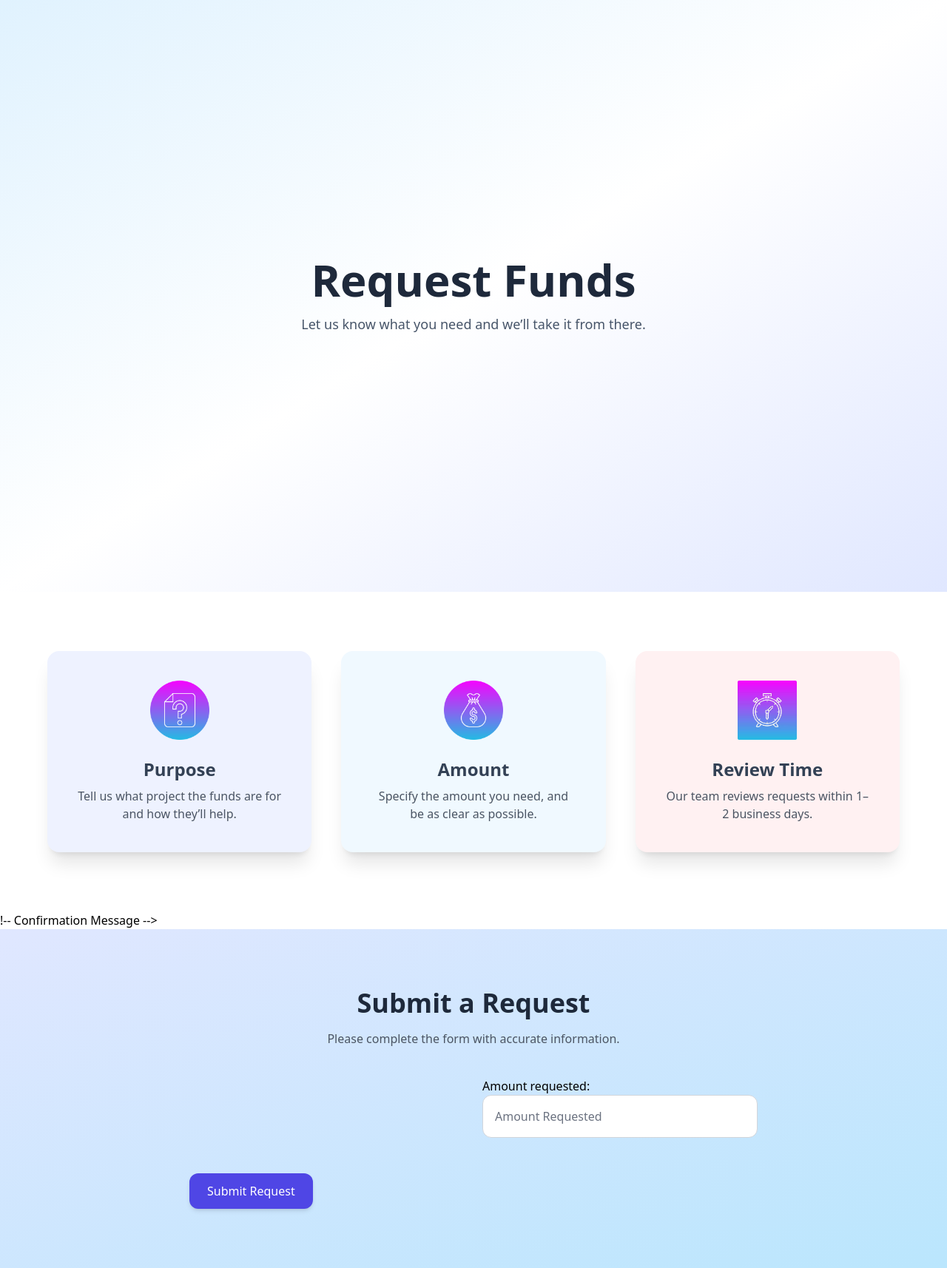
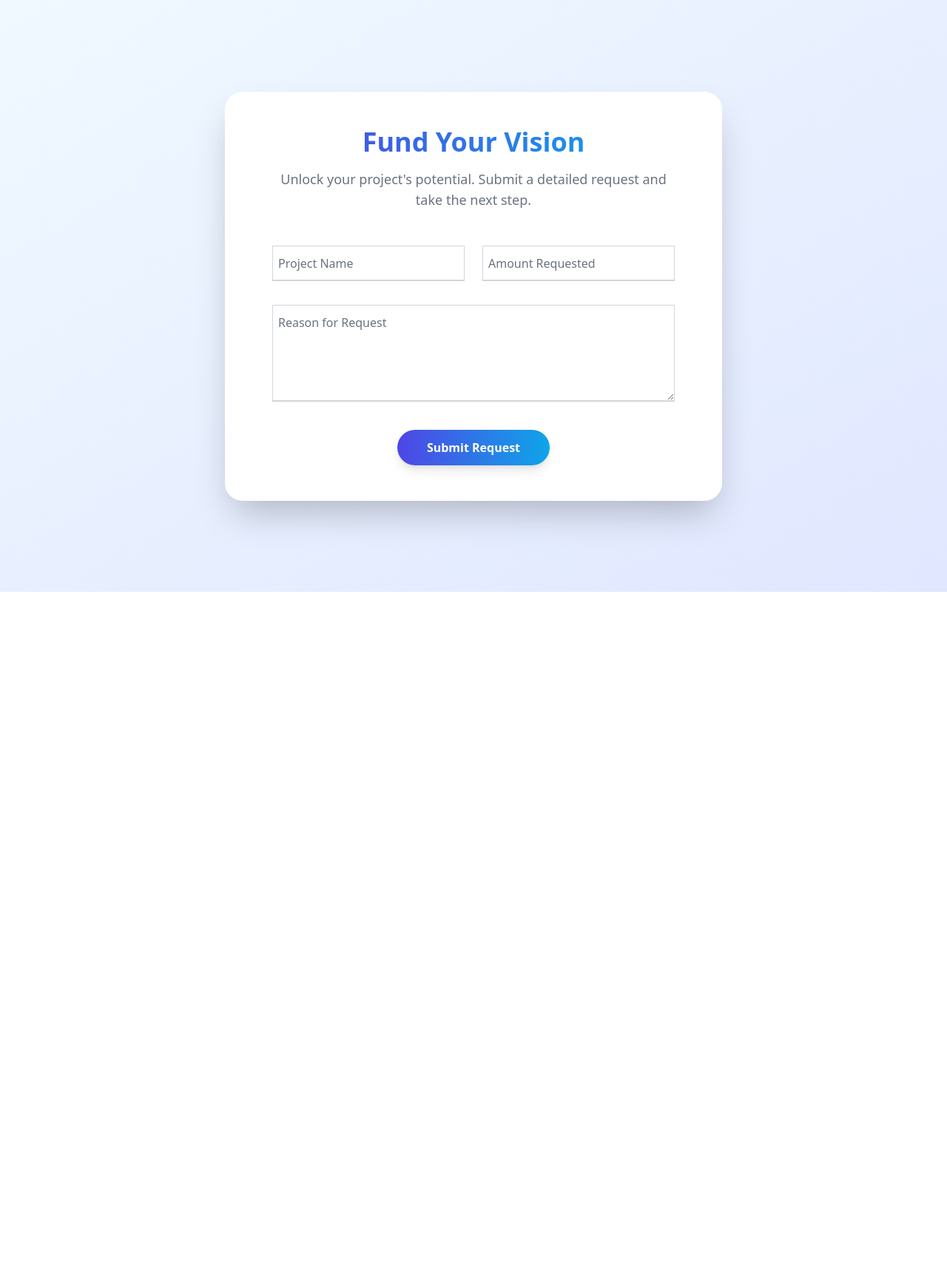
Before and after one commit to cooleymike/marketing, a Django app: page /request_funds/ in a window 1280 px wide. Shown: the part 112-1826 px from the top of the page at 74% size. After the commit the page ends 912 px from the top, so only its background shows below. Run offline with Django 4.2, Linux system fonts and the light colour scheme; the visitor is signed in with stand-in values (Sample User, id 1); some libraries are stand-ins or nearby versions.

Commit message:
Updated UI and Backend Validation Request_Funds Form (#14)
- Fixed request funds form
- Updated UI and backend validation
- Alphabetized imports admin.py
- Updated request_funds template

```diff
--- a/core/models.py
+++ b/core/models.py
@@ -58,13 +58,13 @@ class ProjectEmployeeAllocatedBudget(models.Model):
     def percentage_left(self):
         return (self.remaining_budget / self.allocated_budget) * 100 if self.allocated_budget else 0
 
+
 class FundRequest(models.Model):
     STATUS_CHOICES = [
         ('Pending', 'Pending'),
         ('Approved', 'Approved'),
         ('Rejected', 'Rejected'),
     ]
-
     requester = models.ForeignKey(Employee, on_delete=models.CASCADE, related_name='fund_requests')
     project = models.ForeignKey(Project, on_delete=models.CASCADE)
     quarter = models.CharField(max_length=2, choices=ProjectEmployeeAllocatedBudget.QUARTERS)
--- a/core/templates/request_funds.html
+++ b/core/templates/request_funds.html
@@ -1,97 +1,135 @@
 {% extends "base.html" %}
+{% load static %}
 {% block title %}Request Funds{% endblock %}
+
 {% block content %}
+<div class="min-h-screen bg-gradient-to-br from-sky-50 to-indigo-100
+            dark:from-gray-900 dark:to-gray-800 flex items-center justify-center py-12 px-4 sm:px-6 lg:px-8">
+  <div class="max-w-2xl w-full space-y-8 bg-white dark:bg-gray-800
+              shadow-2xl rounded-3xl overflow-hidden transform transition-all
+              hover:scale-[1.01] hover:shadow-3xl">
 
-<!-- Hero Section -->
-<section class="h-screen flex flex-col justify-center items-center bg-gradient-to-br from-sky-100 via-white to-indigo-100 dark:from-gray-900 dark:via-gray-800 dark:to-gray-900">
-  <h1 class="text-5xl md:text-6xl font-extrabold text-slate-800 dark:text-white text-center mb-4">Request Funds</h1>
-  <p class="text-lg text-slate-600 dark:text-gray-300 text-center max-w-xl">Let us know what you need and we’ll take it from there.</p>
-</section>
-
-<!-- Info Cards Section (optional, like contact page) -->
-<section class="py-20 px-6 md:px-16 bg-white dark:bg-gray-900">
-  <div class="grid md:grid-cols-3 gap-10">
-
-    <div class="feature-card bg-indigo-50 dark:bg-gray-800 rounded-2xl shadow-xl p-10 text-center transform hover:-translate-y-2 hover:rotate-1 transition-all duration-500">
-      <img src="/static/images/fund.png" alt="Funding" class="h-20 mb-6 mx-auto">
-      <h3 class="text-2xl font-bold text-slate-700 dark:text-white">Purpose</h3>
-      <p class="text-gray-600 dark:text-gray-300 mt-2">Tell us what project the funds are for and how they’ll help.</p>
+    <div class="px-10 py-12 md:px-16">
+      <div class="text-center mb-12">
+        <h2 class="text-4xl font-extrabold text-transparent bg-clip-text
+                   bg-gradient-to-r from-indigo-600 to-sky-500
+                   dark:from-indigo-400 dark:to-sky-300 mb-4">
+          Fund Your Vision
+        </h2>
+        <p class="text-lg text-gray-500 dark:text-gray-400 max-w-xl mx-auto">
+          Unlock your project's potential. Submit a detailed request and take the next step.
+        </p>
       </div>
 
-    <div class="feature-card bg-sky-50 dark:bg-gray-800 rounded-2xl shadow-xl p-10 text-center transform hover:-translate-y-2 hover:-rotate-1 transition-all duration-500">
-      <img src="/static/images/dollar.png" alt="Amount" class="h-20 mb-6 mx-auto">
-      <h3 class="text-2xl font-bold text-slate-700 dark:text-white">Amount</h3>
-      <p class="text-gray-600 dark:text-gray-300 mt-2">Specify the amount you need, and be as clear as possible.</p>
-    </div>
-
-    <div class="feature-card bg-rose-50 dark:bg-gray-800 rounded-2xl shadow-xl p-10 text-center transform hover:-translate-y-2 hover:scale-105 transition-all duration-500">
-      <img src="/static/images/stopwtch.jpeg" alt="Review" class="h-20 mb-6 mx-auto">
-      <h3 class="text-2xl font-bold text-slate-700 dark:text-white">Review Time</h3>
-      <p class="text-gray-600 dark:text-gray-300 mt-2">Our team reviews requests within 1–2 business days.</p>
-    </div>
-
-  </div>
-</section>
-
-<!-- Confirmation Message -->
-!-- Confirmation Message -->
-{% if messages %}
-  <div class="max-w-3xl mx-auto px-4 my-8">
-    {% for message in messages %}
-      <div class="bg-indigo-50 border-l-4 border-indigo-500 text-indigo-700 p-4 rounded-lg shadow-md animate-fade-in-down" role="alert">
-        <div class="flex items-center">
-          <svg class="h-6 w-6 text-indigo-500 mr-3" fill="none" viewBox="0 0 24 24" stroke="currentColor">
-            <path stroke-linecap="round" stroke-linejoin="round" stroke-width="2" d="M9 12l2 2 4-4m6 2a9 9 0 11-18 0 9 9 0 0118 0z" />
-          </svg>
-          <span class="font-medium">Success!</span>
-          <span class="ml-2">{{ message }}</span>
-        </div>
-      </div>
-    {% endfor %}
-  </div>
-{% endif %}
-
-<!-- Request Form Section -->
-<section class="py-20 bg-gradient-to-br from-indigo-100 to-sky-200 dark:from-gray-800 dark:to-gray-700">
-  <div class="max-w-3xl mx-auto text-center">
-    <h2 class="text-4xl font-bold text-slate-800 dark:text-white">Submit a Request</h2>
-    <p class="mt-4 text-gray-600 dark:text-gray-300">Please complete the form with accurate information.</p>
-
-    <form method="post" class="mt-10 space-y-6 text-left">
+      <form method="post" class="space-y-8" novalidate>
         {% csrf_token %}
 
         <div class="grid md:grid-cols-2 gap-6">
-        <div>
-          {{ form.project_name.label_tag }}
-          {{ form.project_name }}
-          {% if form.project_name.errors %}
-            <p class="text-red-600 text-sm mt-1">{{ form.project_name.errors.0 }}</p>
+          <div class="relative">
+            <input
+              type="text"
+              name="{{ form.project.name }}"
+              id="{{ form.project.id_for_label }}"
+              required
+              class="peer h-12 w-full border-b-2 border-gray-300
+                     text-gray-900 dark:text-white dark:border-gray-600
+                     dark:bg-gray-800 bg-transparent
+                     focus:outline-none focus:border-indigo-500
+                     transition-colors duration-300 px-2"
+              placeholder=" "
+            />
+            <label
+              for="{{ form.project.id_for_label }}"
+              class="absolute left-2 -top-4 text-sm text-gray-500
+                     dark:text-gray-400 peer-placeholder-shown:top-3
+                     peer-placeholder-shown:text-base
+                     peer-focus:-top-4 peer-focus:text-sm
+                     peer-focus:text-indigo-500
+                     transition-all duration-300"
+            >
+              Project Name
+            </label>
+            {% if form.project.errors %}
+              <p class="text-red-500 text-sm mt-1">{{ form.project.errors.0 }}</p>
             {% endif %}
           </div>
 
-        <div>
-          {{ form.amount_requested.label_tag }}
-          {{ form.amount_requested }}
+          <div class="relative">
+            <input
+              type="number"
+              name="{{ form.amount_requested.name }}"
+              id="{{ form.amount_requested.id_for_label }}"
+              required
+              class="peer h-12 w-full border-b-2 border-gray-300
+                     text-gray-900 dark:text-white dark:border-gray-600
+                     dark:bg-gray-800 bg-transparent
+                     focus:outline-none focus:border-indigo-500
+                     transition-colors duration-300 px-2"
+              placeholder=" "
+              min="0"
+              step="0.01"
+            />
+            <label
+              for="{{ form.amount_requested.id_for_label }}"
+              class="absolute left-2 -top-4 text-sm text-gray-500
+                     dark:text-gray-400 peer-placeholder-shown:top-3
+                     peer-placeholder-shown:text-base
+                     peer-focus:-top-4 peer-focus:text-sm
+                     peer-focus:text-indigo-500
+                     transition-all duration-300"
+            >
+              Amount Requested
+            </label>
             {% if form.amount_requested.errors %}
-            <p class="text-red-600 text-sm mt-1">{{ form.amount_requested.errors.0 }}</p>
+              <p class="text-red-500 text-sm mt-1">{{ form.amount_requested.errors.0 }}</p>
             {% endif %}
           </div>
         </div>
 
-      <div>
-        {{ form.reason.label_tag }}
-        {{ form.reason }}
-        {% if form.reason.errors %}
-          <p class="text-red-600 text-sm mt-1">{{ form.reason.errors.0 }}</p>
+        <div class="relative">
+          <textarea
+            name="{{ form.justification.name }}"
+            id="{{ form.justification.id_for_label }}"
+            required
+            rows="4"
+            class="peer w-full border-b-2 border-gray-300
+                   text-gray-900 dark:text-white dark:border-gray-600
+                   dark:bg-gray-800 bg-transparent
+                   focus:outline-none focus:border-indigo-500
+                   transition-colors duration-300 px-2 pt-6"
+            placeholder=" "
+          ></textarea>
+          <label
+            for="{{ form.justification.id_for_label }}"
+            class="absolute left-2 -top-4 text-sm text-gray-500
+                   dark:text-gray-400 peer-placeholder-shown:top-3
+                   peer-placeholder-shown:text-base
+                   peer-focus:-top-4 peer-focus:text-sm
+                   peer-focus:text-indigo-500
+                   transition-all duration-300"
+          >
+            Reason for Request
+          </label>
+          {% if form.justification.errors %}
+            <p class="text-red-500 text-sm mt-1">{{ form.justification.errors.0 }}</p>
           {% endif %}
         </div>
 
-      <button type="submit" class="bg-indigo-600 text-white px-6 py-3 rounded-xl shadow-md hover:bg-indigo-700 transition">
+        <div class="text-center">
+          <button
+            type="submit"
+            class="bg-gradient-to-r from-indigo-600 to-sky-500
+                   text-white font-bold py-3 px-10 rounded-full
+                   shadow-lg hover:shadow-xl
+                   transform hover:-translate-y-1
+                   transition-all duration-300
+                   focus:outline-none focus:ring-2
+                   focus:ring-indigo-500 focus:ring-offset-2">
             Submit Request
           </button>
+        </div>
       </form>
     </div>
-</section>
-
-
+  </div>
+</div>
 {% endblock %}
```
Also changed, not shown: core/admin.py (+4 -3 lines). Lines whose indentation alone changed are shown as unchanged.
